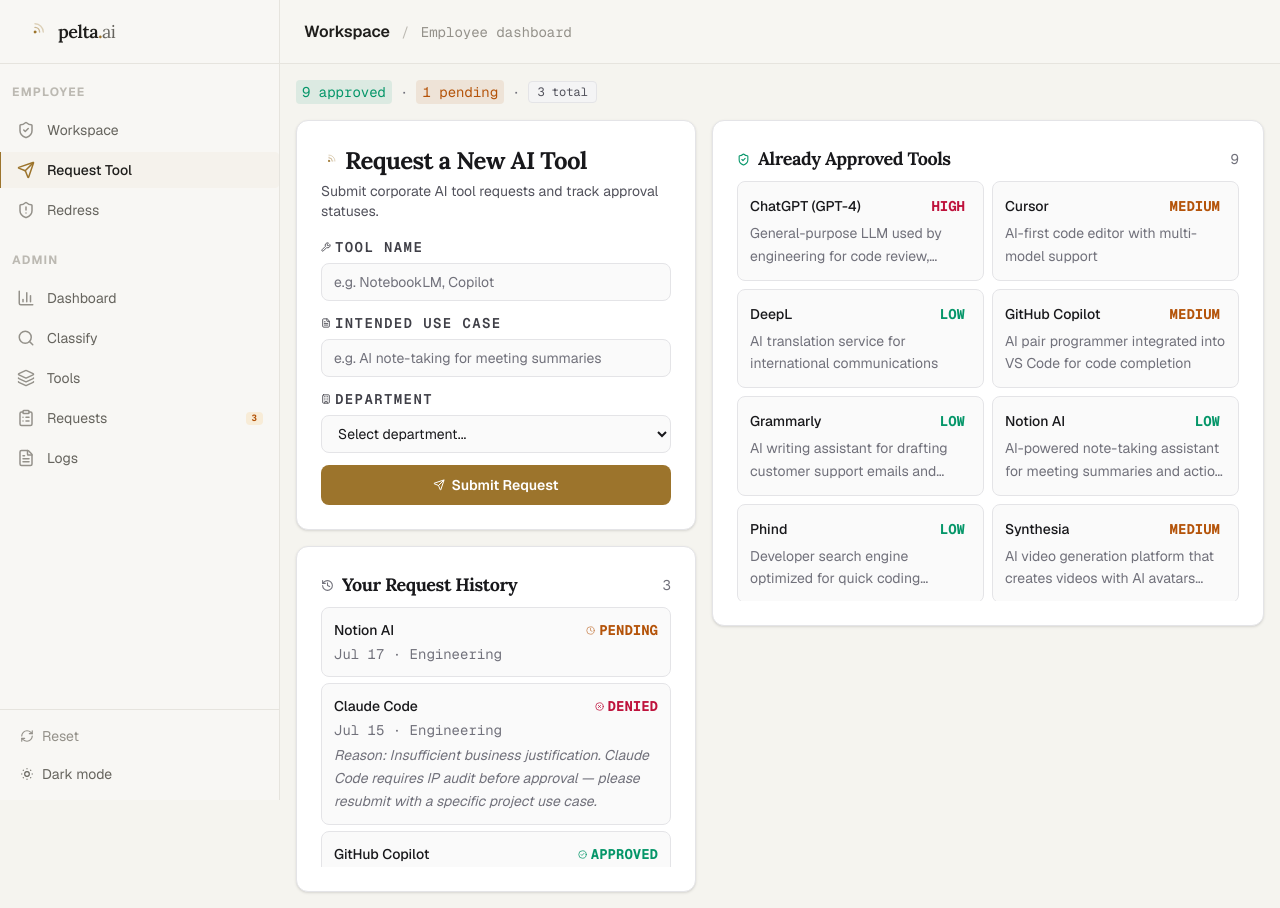
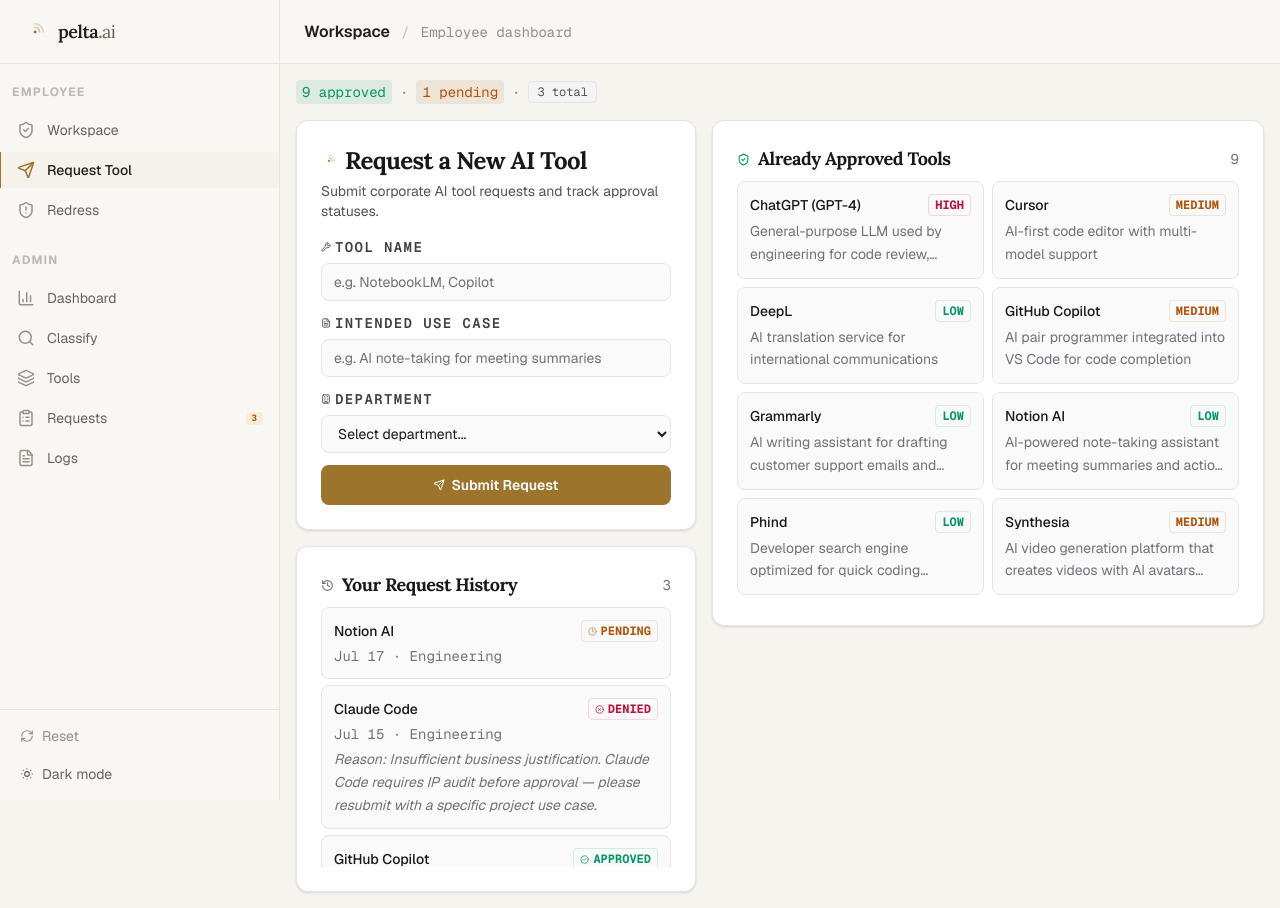
Before and after one commit to tanchinqian/pelta.ai, a Next.js app: page /employee/requests/new in a window 1280 px wide. Built offline with nearby package versions, Linux system fonts and the light colour scheme.

Commit message:
refactor: consolidate 32+ badge implementations into shared Badge component, fix hardcoded risk colors

```diff
--- a/app/admin/dashboard/page.tsx
+++ b/app/admin/dashboard/page.tsx
@@ -11,6 +11,7 @@
 import RadarIcon from '@/components/RadarIcon';
 import { motion, animate } from 'framer-motion';
 import { useRef } from 'react';
+import { RiskBadge, StatusBadge, VerdictBadge } from '@/components/Badge';
 
 /* ── Types ──────────────────────────────────────────────── */
 
@@ -33,8 +34,8 @@
 
 /* ── Color palette (semantic — same in both themes) ────── */
 
-const VERDICT = { allow: 'var(--color-risk-low)', flag: 'var(--color-risk-medium)', block: 'var(--color-risk-high)' };
-const RISK    = { low: 'var(--color-risk-low)', medium: 'var(--color-risk-medium)', high: 'var(--color-risk-high)' };
+const VERDICT = { allow: 'var(--risk-low)', flag: 'var(--risk-medium)', block: 'var(--risk-high)' };
+const RISK    = { low: 'var(--risk-low)', medium: 'var(--risk-medium)', high: 'var(--risk-high)' };
 
 const DATA_CAT: Record<string, string> = {
   PII: 'var(--data-pii)', Financial: 'var(--data-financial)', 'Source Code': 'var(--data-source-code)', None: 'var(--data-none)',
@@ -527,15 +528,10 @@
                     <tr key={t.id} className={`border-b border-border/40 hover:bg-surface-hover/50 transition-colors ${i % 2 === 1 ? 'bg-surface-hover/20' : ''}`}>
                       <td className="py-2 pr-3 text-text-primary font-medium">{t.name}</td>
                        <td className="py-2 pr-3">
-                        {t.riskTier
-                          ? <span style={{ color: riskColor(t.riskTier) }} className="text-sm font-bold font-mono uppercase cursor-help" title={`Why: ${(t.justification ?? '').slice(0, 150)}${(t.justification ?? '').length > 150 ? '…' : ''}`}>{t.riskTier}</span>
-                          : <span className="text-text-muted">—</span>}
+                        <RiskBadge tier={t.riskTier} />
                       </td>
                       <td className="py-2 pr-3">
-                        <span className={`text-sm font-mono uppercase ${
-                          t.status === 'approved' ? 'text-risk-low' :
-                          t.status === 'blocked' ? 'text-risk-high' : 'text-risk-medium'
-                        }`}>{t.status}</span>
+                        <StatusBadge status={t.status} />
                       </td>
                       <td className="py-2 pl-3 text-sm font-mono text-text-tertiary hidden lg:table-cell">{t.nistFunctions.join(', ') || '—'}</td>
                     </tr>
@@ -583,9 +579,7 @@
                   {visibleLogs.map((l, i) => (
                     <tr key={l.id} className={`border-b border-border/40 hover:bg-surface-hover/50 transition-colors ${i % 2 === 1 ? 'bg-surface-hover/20' : ''}`}>
                       <td className="py-2 pr-3">
-                        <span className={`text-sm font-bold font-mono uppercase ${
-                          l.verdict === 'allow' ? 'text-risk-low' : l.verdict === 'flag' ? 'text-risk-medium' : 'text-risk-high'
-                        }`}>{l.verdict}</span>
+                        <VerdictBadge verdict={l.verdict} />
                       </td>
                       <td className="py-2 pr-3 hidden sm:table-cell">
                         <span style={{ color: riskColor(l.riskLevel === 'none' ? 'Low' : l.riskLevel) }} className="text-sm font-mono uppercase">{l.riskLevel}</span>
--- a/app/admin/logs/page.tsx
+++ b/app/admin/logs/page.tsx
@@ -3,6 +3,7 @@
 import { useState, useEffect, useMemo, Fragment } from 'react';
 import { Filter, Search, ChevronDown, ChevronUp, Download, RefreshCw } from 'lucide-react';
 import RadarIcon from '@/components/RadarIcon';
+import { VerdictBadge, DataCategoryBadge } from '@/components/Badge';
 import { renderHighlightedText, listDetectedPatterns } from '@/lib/highlightUtils';
 
 interface GuardLog {
@@ -229,7 +230,7 @@
                       {new Date(l.timestamp).toLocaleString('en-US', { month: 'short', day: 'numeric', hour: '2-digit', minute: '2-digit' })}
                     </td>
                     <td className="px-3 py-2">
-                      <span className="text-sm font-bold font-mono uppercase" style={{ color: VERDICT_COLOR[l.verdict] }}>{l.verdict}</span>
+                      <VerdictBadge verdict={l.verdict} />
                     </td>
                     <td className="px-3 py-2">
                       <span className="text-sm font-mono uppercase" style={{ color: VERDICT_COLOR[l.verdict] }}>{l.riskLevel}</span>
@@ -242,7 +243,7 @@
                     <td className="px-3 py-2 text-sm font-mono text-zinc-600 dark:text-zinc-300 hidden md:table-cell">{l.tool ?? '—'}</td>
                     <td className="px-3 py-2 text-sm font-mono text-zinc-500 dark:text-zinc-400 hidden md:table-cell">{l.detectionMethod}</td>
                     <td className="px-3 py-2 hidden lg:table-cell">
-                      <span className="text-sm font-mono" style={{ color: DATA_CAT_COLOR[l.dataCategory] ?? '#64748b' }}>{l.dataCategory}</span>
+                      <DataCategoryBadge category={l.dataCategory} />
                     </td>
                     <td className="px-3 py-2 text-sm font-mono text-zinc-500 dark:text-zinc-400 truncate max-w-[260px]">{l.promptSnippet}</td>
                     <td className="px-3 py-2 text-zinc-400 dark:text-zinc-500">
--- a/app/admin/requests/page.tsx
+++ b/app/admin/requests/page.tsx
@@ -6,6 +6,7 @@
   Briefcase, ShieldAlert,
 } from 'lucide-react';
 import RadarIcon from '@/components/RadarIcon';
+import { RiskBadge, StatusBadge } from '@/components/Badge';
 import { toast } from 'sonner';
 import { motion, AnimatePresence } from 'framer-motion';
 
@@ -73,33 +74,6 @@
   });
 }
 
-function RiskBadge({ level }: { level: string | null }) {
-  const l = (level ?? 'low').toLowerCase();
-  return (
-    <span
-      className="text-sm font-bold font-mono uppercase px-1.5 py-0.5 rounded"
-      style={{ color: RISK_COLOR[l] ?? RISK_COLOR.low, background: RISK_BG[l] ?? RISK_BG.low }}
-    >
-      {l}
-    </span>
-  );
-}
-
-function StatusBadge({ status }: { status: string }) {
-  return (
-    <span
-      className="text-sm font-bold font-mono uppercase px-1.5 py-0.5 rounded border"
-      style={{
-        color: STATUS_COLOR[status] ?? 'var(--text-secondary)',
-        borderColor: `${STATUS_COLOR[status] ?? 'var(--border)'}40`,
-        background: `${STATUS_COLOR[status] ?? 'transparent'}0d`,
-      }}
-    >
-      {status}
-    </span>
-  );
-}
-
 function SectionTag({ label }: { label: string }) {
   return (
     <span className="text-sm font-medium font-mono px-1.5 py-0.5 rounded bg-zinc-50 dark:bg-zinc-950 border border-zinc-200 dark:border-zinc-700 text-zinc-600 dark:text-zinc-300">
@@ -144,7 +118,7 @@
             </div>
             <div className="flex flex-col items-end gap-1">
               <StatusBadge status={req.status} />
-              {req.riskLevel && <RiskBadge level={req.riskLevel} />}
+              {req.riskLevel && <RiskBadge tier={req.riskLevel} />}
             </div>
           </div>
           <div>
@@ -598,7 +572,7 @@
                           <td className="px-3 py-3 hidden md:table-cell">
                             <div className="flex flex-wrap gap-1">{req.sections.map((s) => <SectionTag key={s} label={s} />)}</div>
                           </td>
-                          <td className="px-3 py-3 whitespace-nowrap"><RiskBadge level={req.riskLevel} /></td>
+                          <td className="px-3 py-3 whitespace-nowrap"><RiskBadge tier={req.riskLevel} /></td>
                           <td className="px-3 py-3 text-sm text-zinc-500 dark:text-zinc-400 max-w-[140px] truncate hidden lg:table-cell">{req.reason}</td>
                           <td className="px-3 py-3 text-sm font-mono text-zinc-500 dark:text-zinc-400 whitespace-nowrap hidden lg:table-cell">{fmt(req.requestedAt)}</td>
                           <td className="px-3 py-3 whitespace-nowrap"><StatusBadge status={req.status} /></td>
@@ -665,16 +639,13 @@
                               <td className="py-2 px-3 text-sm font-mono text-zinc-500 dark:text-zinc-400 whitespace-nowrap">{fmt(entry.timestamp)}</td>
                               <td className="py-2 pr-3 text-base font-medium text-zinc-900 dark:text-zinc-100 whitespace-nowrap">{entry.employeeName}</td>
                               <td className="py-2 pr-3 whitespace-nowrap">
-                                <span className="text-sm font-bold font-mono uppercase"
-                                  style={{ color: entry.action === 'approved' ? 'var(--risk-low)' : 'var(--risk-high)' }}>
-                                  {entry.action}
-                                </span>
+                                <StatusBadge status={entry.action} />
                               </td>
                               <td className="py-2 pr-3 text-sm font-mono text-zinc-600 dark:text-zinc-300 hidden sm:table-cell whitespace-nowrap">{entry.reviewerName}</td>
                               <td className="py-2 pr-3 hidden md:table-cell">
                                 <div className="flex flex-wrap gap-1">{entry.sections.map((s) => <SectionTag key={s} label={s} />)}</div>
                               </td>
-                              <td className="py-2 pr-3 hidden md:table-cell whitespace-nowrap"><RiskBadge level={entry.riskLevel} /></td>
+                              <td className="py-2 pr-3 hidden md:table-cell whitespace-nowrap"><RiskBadge tier={entry.riskLevel} /></td>
                               <td className="py-2 text-sm text-zinc-500 dark:text-zinc-400 truncate max-w-[160px] hidden lg:table-cell">{entry.adminComment ?? '—'}</td>
                             </tr>
                           ))}
--- a/app/employee/page.tsx
+++ b/app/employee/page.tsx
@@ -4,6 +4,7 @@
 import Link from 'next/link';
 import { Send, FileText, ShieldCheck, CheckCircle2, XCircle, Clock, History, Wrench } from 'lucide-react';
 import RadarIcon from '@/components/RadarIcon';
+import { RiskBadge, StatusBadge } from '@/components/Badge';
 import { motion } from 'framer-motion';
 
 interface RequestRecord {
@@ -129,15 +130,11 @@
                       {req.department && ` · ${req.department}`}
                     </p>
                   </div>
-                  <span className={`text-xs font-bold font-mono uppercase shrink-0 flex items-center gap-0.5 ${
-                    req.status === 'approved' ? 'text-risk-low' :
-                    req.status === 'denied' ? 'text-risk-high' : 'text-risk-medium'
-                  }`}>
-                    {req.status === 'approved' && <CheckCircle2 size={9} />}
-                    {req.status === 'denied' && <XCircle size={9} />}
-                    {req.status === 'pending' && <Clock size={9} className="animate-pulse" />}
-                    {req.status}
-                  </span>
+                  <StatusBadge status={req.status} icon={
+                    req.status === 'approved' ? <CheckCircle2 size={9} /> :
+                    req.status === 'denied' ? <XCircle size={9} /> :
+                    <Clock size={9} className="animate-pulse" />
+                  } />
                 </div>
               ))}
             </div>
@@ -168,9 +165,7 @@
                 <div key={tool.id} className="bg-zinc-50 dark:bg-zinc-950 border border-zinc-200 dark:border-zinc-800 rounded-lg p-3 flex items-center justify-between gap-2">
                   <span className="text-sm font-medium text-zinc-900 dark:text-zinc-100 truncate">{tool.name}</span>
                   {tool.riskTier && (
-                    <span className="text-xs font-bold font-mono uppercase shrink-0 px-1.5 py-0.5 rounded" style={{ color: RISK_COLOR[tool.riskTier], background: `${RISK_COLOR[tool.riskTier]}15` }}>
-                      {tool.riskTier}
-                    </span>
+                    <RiskBadge tier={tool.riskTier} />
                   )}
                 </div>
               ))}
--- a/app/employee/redress/page.tsx
+++ b/app/employee/redress/page.tsx
@@ -7,6 +7,7 @@
   FileText, ScanLine, Gavel, Bell,
 } from 'lucide-react';
 import RadarIcon from '@/components/RadarIcon';
+import { VerdictBadge } from '@/components/Badge';
 import { renderHighlightedText, listDetectedPatterns } from '@/lib/highlightUtils';
 import { toast } from 'sonner';
 import { motion, AnimatePresence } from 'framer-motion';
@@ -294,9 +295,7 @@
                   }`}
                 >
                   <div className="flex items-center gap-2 mb-0.5">
-                    <span className="text-sm font-bold font-mono uppercase shrink-0 px-1 py-0.5 rounded" style={{ color: VERDICT_COLOR[log.verdict], background: `${VERDICT_COLOR[log.verdict]}15` }}>
-                      {log.verdict}
-                    </span>
+                    <VerdictBadge verdict={log.verdict} />
                     <span className="text-sm font-mono uppercase" style={{ color: VERDICT_COLOR[log.verdict] }}>{log.riskLevel}</span>
                   </div>
                   <p className="text-base text-text-primary leading-snug line-clamp-2">{log.promptSnippet}</p>
--- a/app/employee/requests/new/page.tsx
+++ b/app/employee/requests/new/page.tsx
@@ -4,6 +4,7 @@
 import { useRouter } from 'next/navigation';
 import { Send, Building, Wrench, FileText, CheckCircle2, XCircle, Clock, History, ShieldCheck } from 'lucide-react';
 import RadarIcon from '@/components/RadarIcon';
+import { RiskBadge, StatusBadge } from '@/components/Badge';
 import { toast } from 'sonner';
 
 const DEPARTMENTS = ['Engineering', 'Sales', 'Marketing', 'Finance', 'HR'];
@@ -261,17 +262,11 @@
                     <div key={req.id} className="bg-zinc-50 dark:bg-zinc-950 border border-zinc-200 dark:border-zinc-800 rounded-lg p-3">
                       <div className="flex items-center justify-between gap-2">
                         <span className="text-sm text-zinc-900 dark:text-zinc-100 font-medium truncate">{req.toolRequested}</span>
-                        <span
-                          className={`text-sm font-bold font-mono uppercase shrink-0 flex items-center gap-1 ${
-                            req.status === 'approved' ? 'text-risk-low' :
-                            req.status === 'denied' ? 'text-risk-high' : 'text-risk-medium'
-                          }`}
-                        >
-                          {req.status === 'approved' && <CheckCircle2 size={9} />}
-                          {req.status === 'denied' && <XCircle size={9} />}
-                          {req.status === 'pending' && <Clock size={9} className="animate-pulse" />}
-                          {req.status}
-                        </span>
+                        <StatusBadge status={req.status} icon={
+                          req.status === 'approved' ? <CheckCircle2 size={9} /> :
+                          req.status === 'denied' ? <XCircle size={9} /> :
+                          <Clock size={9} className="animate-pulse" />
+                        } />
                       </div>
                       <p className="text-zinc-500 dark:text-zinc-400 text-sm font-mono mt-1">
                         {new Date(req.requestedAt).toLocaleDateString('en-US', { month: 'short', day: 'numeric' })}
@@ -311,12 +306,7 @@
                       <div className="flex items-center justify-between gap-2">
                         <span className="text-sm text-zinc-900 dark:text-zinc-100 font-medium truncate">{tool.name}</span>
                         {tool.riskTier && (
-                          <span
-                            className="text-sm font-bold font-mono uppercase shrink-0 px-1.5 py-0.5 rounded"
-                            style={{ color: RISK_COLOR[tool.riskTier], background: `${RISK_COLOR[tool.riskTier]}15` }}
-                          >
-                            {tool.riskTier}
-                          </span>
+                          <RiskBadge tier={tool.riskTier} />
                         )}
                       </div>
                       <p className="text-zinc-500 dark:text-zinc-400 text-sm mt-1 line-clamp-2 leading-relaxed">{tool.description}</p>
--- /dev/null
+++ b/components/Badge.tsx
@@ -0,0 +1,94 @@
+import React from 'react';
+
+/* ── Shared badge primitives ───────────────────────────── */
+
+const RISK: Record<string, { text: string; bg: string; border: string }> = {
+  low:    { text: 'text-risk-low', bg: 'bg-risk-low-bg', border: 'border-risk-low/15' },
+  medium: { text: 'text-risk-medium', bg: 'bg-risk-medium-bg', border: 'border-risk-medium/15' },
+  high:   { text: 'text-risk-high', bg: 'bg-risk-high-bg', border: 'border-risk-high/15' },
+};
+
+const STATUS: Record<string, { text: string; bg: string; border: string }> = {
+  approved:  { text: 'text-risk-low', bg: 'bg-risk-low-bg', border: 'border-risk-low/15' },
+  blocked:   { text: 'text-risk-high', bg: 'bg-risk-high-bg', border: 'border-risk-high/15' },
+  rejected:  { text: 'text-risk-high', bg: 'bg-risk-high-bg', border: 'border-risk-high/15' },
+  denied:    { text: 'text-risk-high', bg: 'bg-risk-high-bg', border: 'border-risk-high/15' },
+  pending:   { text: 'text-risk-medium', bg: 'bg-risk-medium-bg', border: 'border-risk-medium/15' },
+};
+
+const VERDICT: Record<string, { text: string; bg: string; border: string }> = {
+  allow: { text: 'text-risk-low', bg: 'bg-risk-low-bg', border: 'border-risk-low/15' },
+  flag:  { text: 'text-risk-medium', bg: 'bg-risk-medium-bg', border: 'border-risk-medium/15' },
+  block: { text: 'text-risk-high', bg: 'bg-risk-high-bg', border: 'border-risk-high/15' },
+};
+
+const DATA_CAT: Record<string, string> = {
+  PII: 'var(--data-pii)',
+  Financial: 'var(--data-financial)',
+  'Source Code': 'var(--data-source-code)',
+  None: 'var(--data-none)',
+};
+
+/* ── RiskBadge — Low / Medium / High ──────────────────── */
+
+export function RiskBadge({
+  tier,
+}: {
+  tier: string | null;
+}) {
+  if (!tier) return <span className="text-sm text-zinc-500 dark:text-zinc-400">—</span>;
+  const s = RISK[tier.toLowerCase()] ?? RISK.low;
+  return (
+    <span className={`inline-flex items-center text-xs font-bold font-mono uppercase px-1.5 py-0.5 rounded ${s.text} ${s.bg} ${s.border} border`}>
+      {tier}
+    </span>
+  );
+}
+
+/* ── StatusBadge — approved / pending / blocked / denied ─ */
+
+export function StatusBadge({
+  status,
+  icon,
+}: {
+  status: string;
+  icon?: React.ReactNode;
+}) {
+  const s = STATUS[status] ?? STATUS.pending;
+  return (
+    <span className={`inline-flex items-center gap-1 text-xs font-bold font-mono uppercase px-1.5 py-0.5 rounded border ${s.text} ${s.bg} ${s.border}`}>
+      {icon}
+      {status}
+    </span>
+  );
+}
+
+/* ── VerdictBadge — allow / flag / block ───────────────── */
+
+export function VerdictBadge({
+  verdict,
+}: {
+  verdict: string;
+}) {
+  const v = VERDICT[verdict] ?? VERDICT.allow;
+  return (
+    <span className={`inline-flex items-center text-xs font-bold font-mono uppercase px-1.5 py-0.5 rounded ${v.text} ${v.bg} ${v.border} border`}>
+      {verdict}
+    </span>
+  );
+}
+
+/* ── DataCategoryBadge — PII / Financial / Source Code ── */
+
+export function DataCategoryBadge({
+  category,
+}: {
+  category: string;
+}) {
+  const color = DATA_CAT[category] ?? 'var(--data-none)';
+  return (
+    <span className="inline-flex items-center text-xs font-mono px-1.5 py-0.5 rounded border border-zinc-200 dark:border-zinc-700" style={{ color, background: `${color}12` }}>
+      {category}
+    </span>
+  );
+}
```
Also changed, not shown: app/admin/tools/page.tsx (+4 -33 lines).
